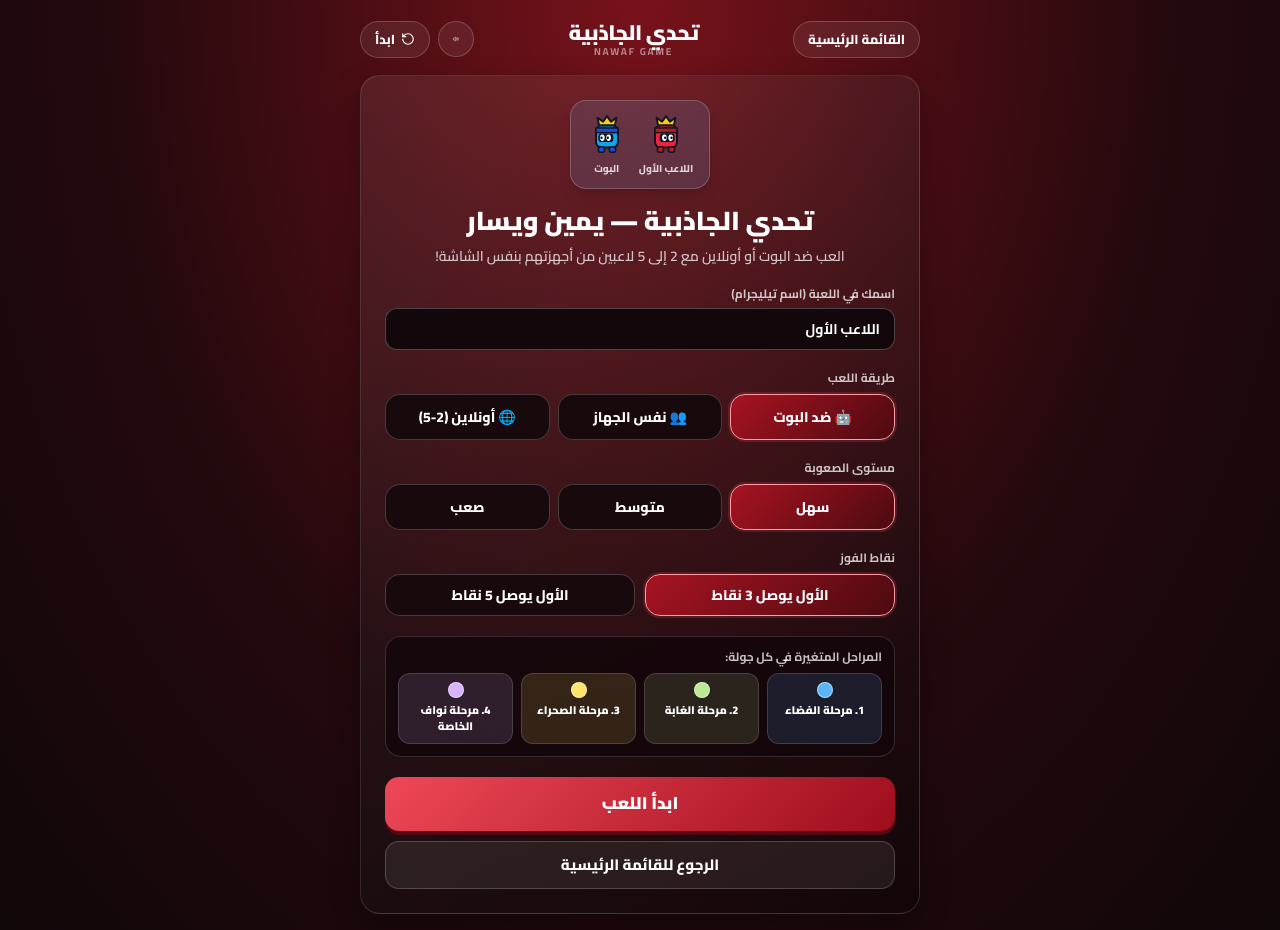
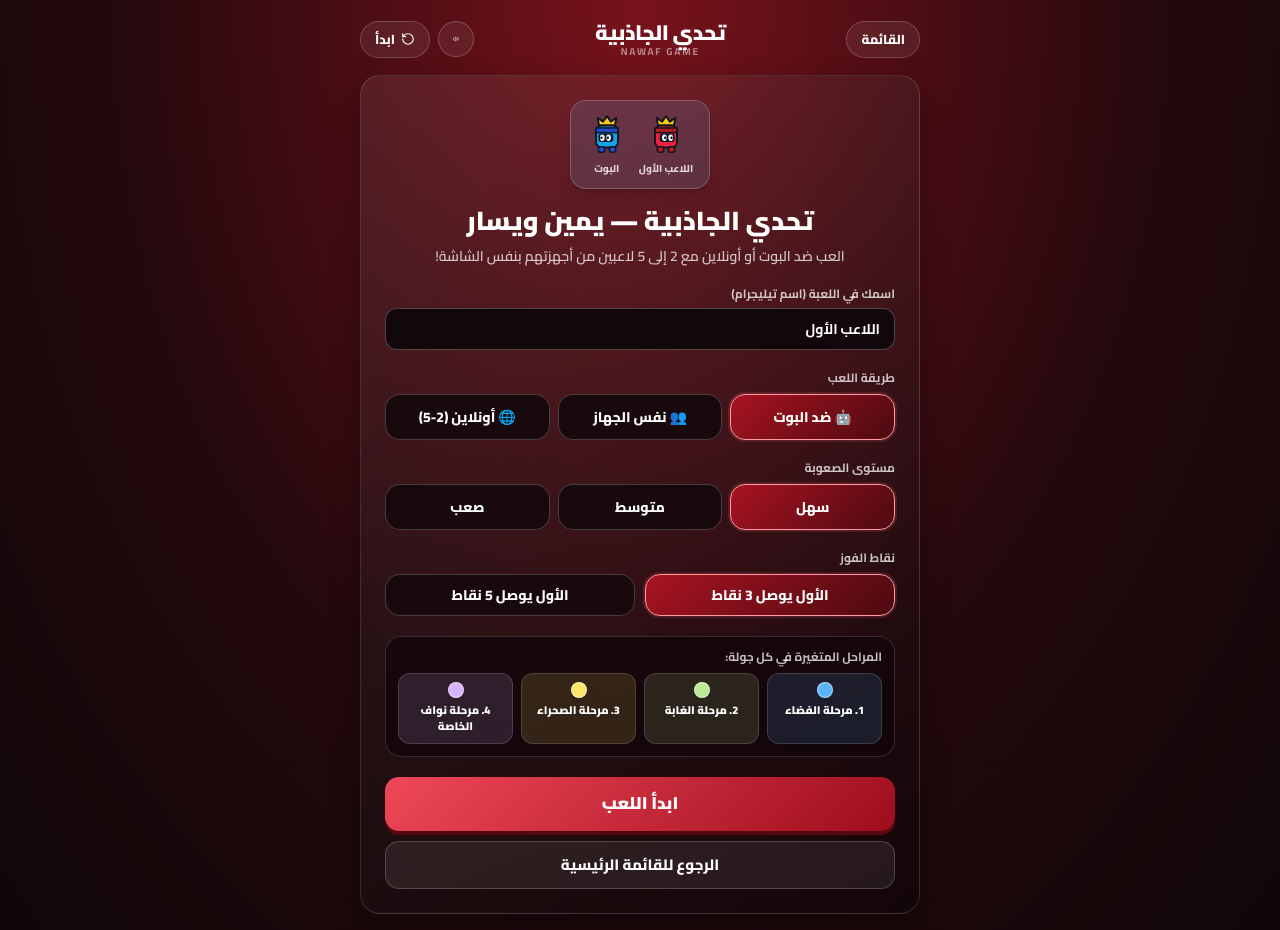
Before and after one commit to omhatan6789-netizen/nawaf-games, a React (Vite) app in the folder games-src/gravity/: page / in a window 1280 px wide. Built offline with nearby package versions, Linux system fonts and the light colour scheme.

Commit message:
Keep compact lobby navigation label

```diff
--- a/games-src/gravity/src/App.tsx
+++ b/games-src/gravity/src/App.tsx
@@ -691,7 +691,7 @@ export default function App() {
             onClick={() => { window.location.href = '/miniapp/'; }}
             className="nawaf-pill whitespace-nowrap shrink-0"
           >
-            القائمة الرئيسية
+            القائمة
           </button>
 
           <div className="text-center leading-tight">
```
